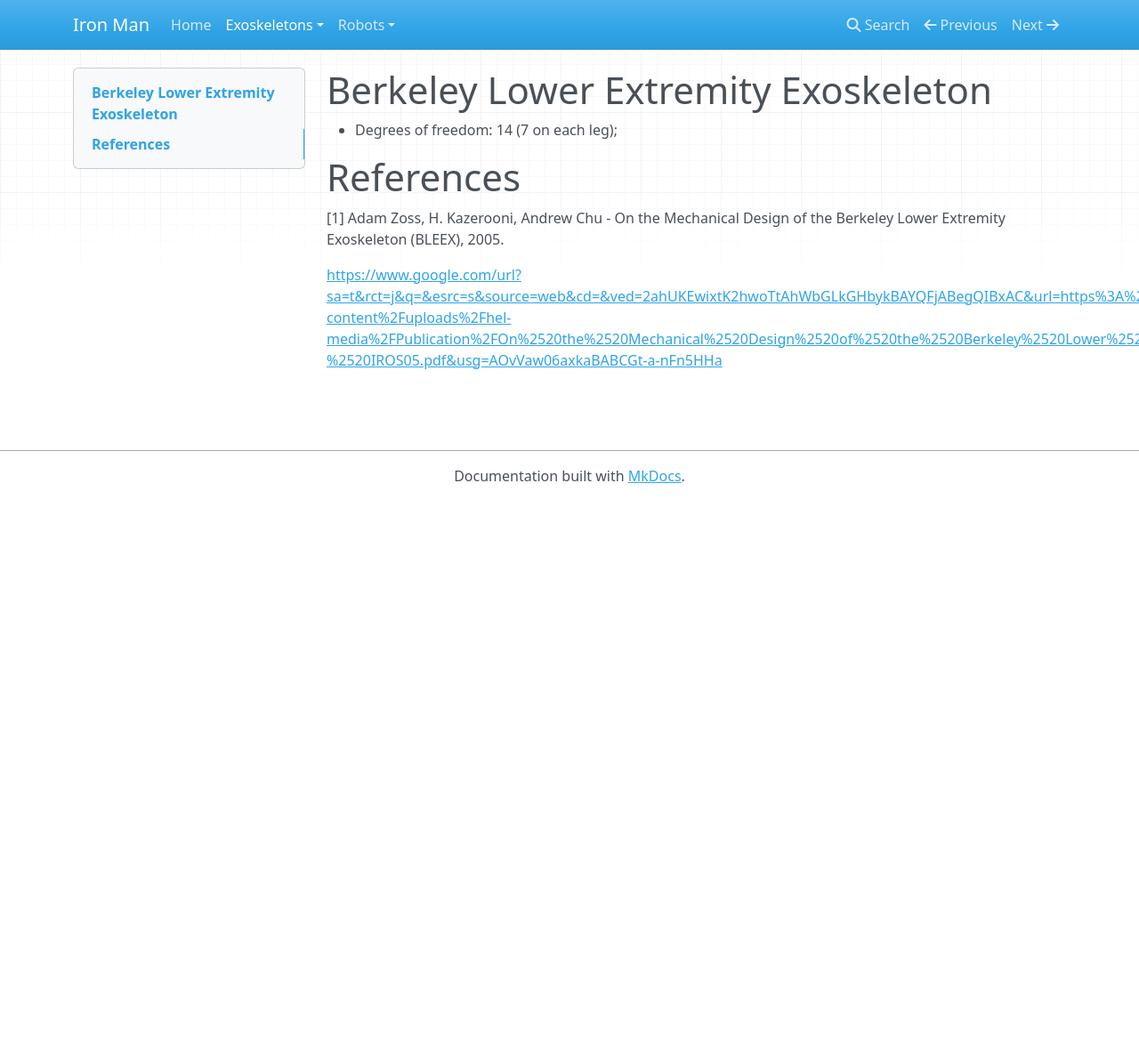
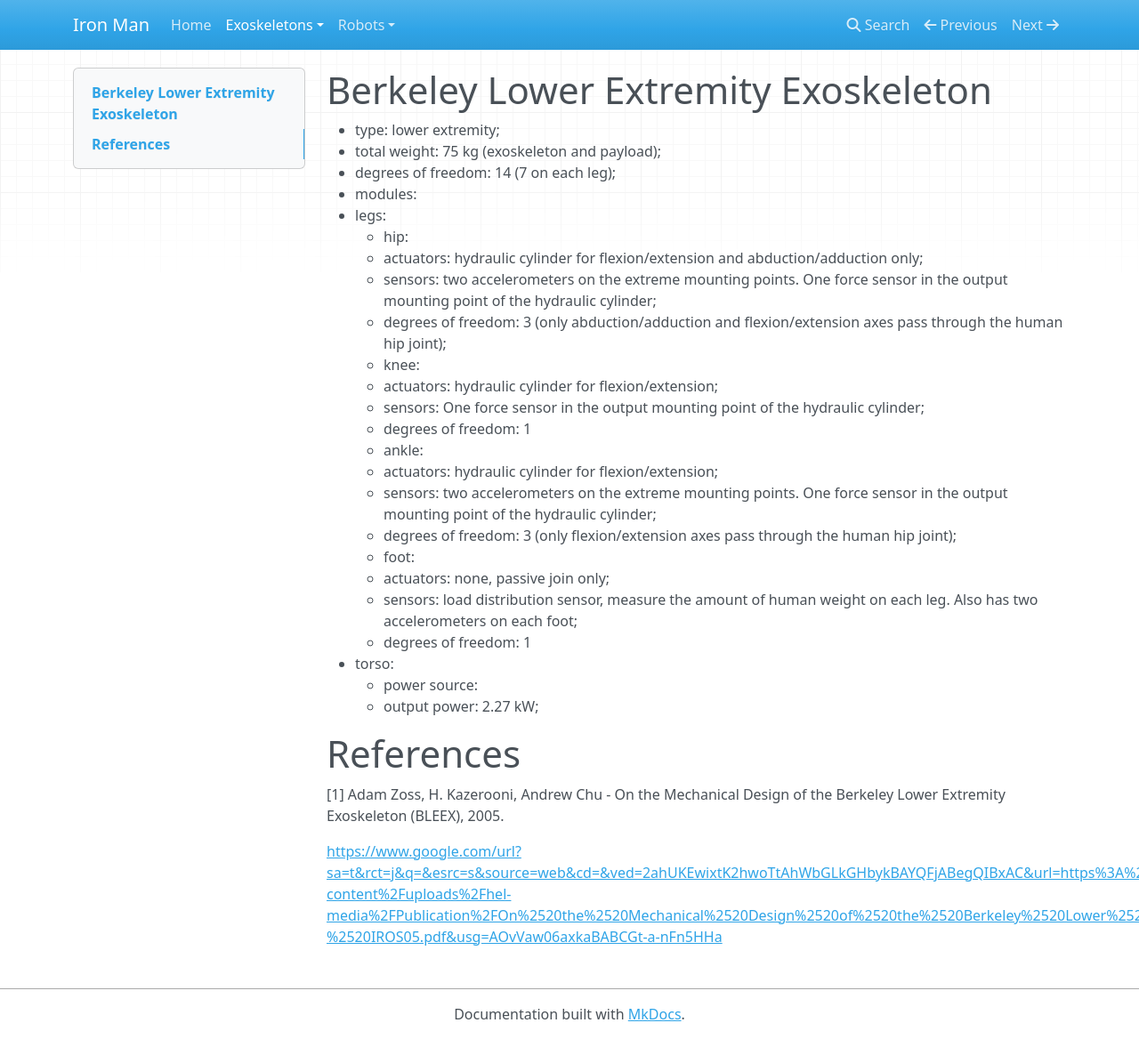
Before and after one commit to spacexcorp/iron-man, an MkDocs documentation site: the page built from docs/exoskeletons/bleex.md, in a window 1280 px wide and 1168 px high. Shown: the whole window at 89% size. Built offline with MkDocs 1.6.1, drawn with Linux system fonts in a browser that asks for light colours; nearby versions of some CDN libraries.

Commit message:
Add sensor and actuator data to bleex in exoskeletons

```diff
--- a/docs/exoskeletons/bleex.md
+++ b/docs/exoskeletons/bleex.md
@@ -1,6 +1,36 @@
 # Berkeley Lower Extremity Exoskeleton
 
-- Degrees of freedom: 14 (7 on each leg);
+- type: lower extremity;
+- total weight: 75 kg (exoskeleton and payload);
+- degrees of freedom: 14 (7 on each leg);
+- modules:
+  - legs:
+    - hip:
+      - actuators: hydraulic cylinder for flexion/extension and
+        abduction/adduction only;
+      - sensors: two accelerometers on the extreme mounting points. One force
+        sensor in the output mounting point of the hydraulic cylinder;
+      - degrees of freedom: 3 (only abduction/adduction and flexion/extension
+        axes pass through the human hip joint);
+    - knee:
+      - actuators: hydraulic cylinder for flexion/extension;
+      - sensors: One force sensor in the output mounting point of the hydraulic
+        cylinder;
+      - degrees of freedom: 1
+    - ankle:
+      - actuators: hydraulic cylinder for flexion/extension;
+      - sensors: two accelerometers on the extreme mounting points. One force
+        sensor in the output mounting point of the hydraulic cylinder;
+      - degrees of freedom: 3 (only flexion/extension axes pass through the
+        human hip joint);
+    - foot:
+      - actuators: none, passive join only;
+      - sensors: load distribution sensor, measure the amount of human weight on
+        each leg. Also has two accelerometers on each foot;
+      - degrees of freedom: 1
+  - torso:
+    - power source:
+      - output power: 2.27 kW;
 
 # References
 
```
